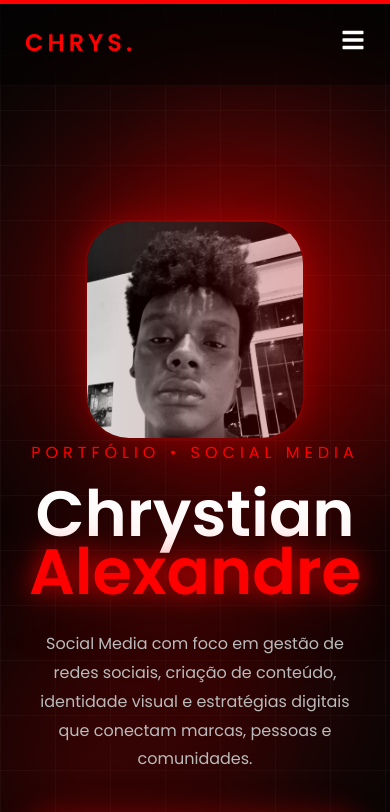
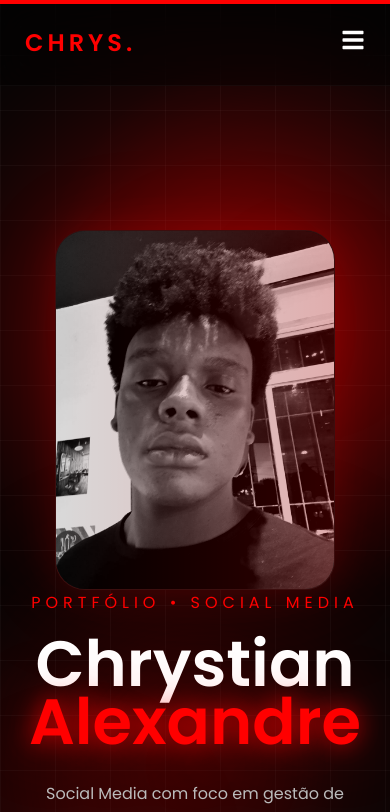
Before and after one commit to sophiahonopato/chrysportfolio, a React (Vite) app: page / in a window 390 px wide. Shown: the top 812 px of the page. Built offline with nearby package versions, Linux system fonts and the light colour scheme.

Commit message:
arrumando

```diff
--- a/src/App.css
+++ b/src/App.css
@@ -730,12 +730,12 @@ body {
 .hero-side-image {
   position: relative;
 
-    width: 220px;
-    height: 220px;
+  width: 280px;
+  height: 360px;
 
-    margin: 50px auto 0;
+  margin-top: 60px;
 
-    border-radius: 20%;
+  border-radius: 30px;
 
   overflow: hidden;
 
@@ -746,20 +746,16 @@ body {
 
   mask-image: none;
 
-    border: 2px solid rgba(255,0,0,0.25);
+  border: 1px solid rgba(255,0,0,0.18);
 
   box-shadow:
-      0 0 30px rgba(255,0,0,0.25),
-      0 0 80px rgba(255,0,0,0.12);
+    0 0 40px rgba(255,0,0,0.15),
+    0 0 100px rgba(255,0,0,0.08);
+
+  background: #111;
+ }
 }
 
-  .mobile-menu a {
-    font-size: 2.2rem;
+.hero {
+  padding-bottom: 30px;
 }
-
-  .primary-btn {
-    width: 100%;
-
-    justify-content: center;
-  }
-}
```
Lines whose indentation alone changed are shown as unchanged.
